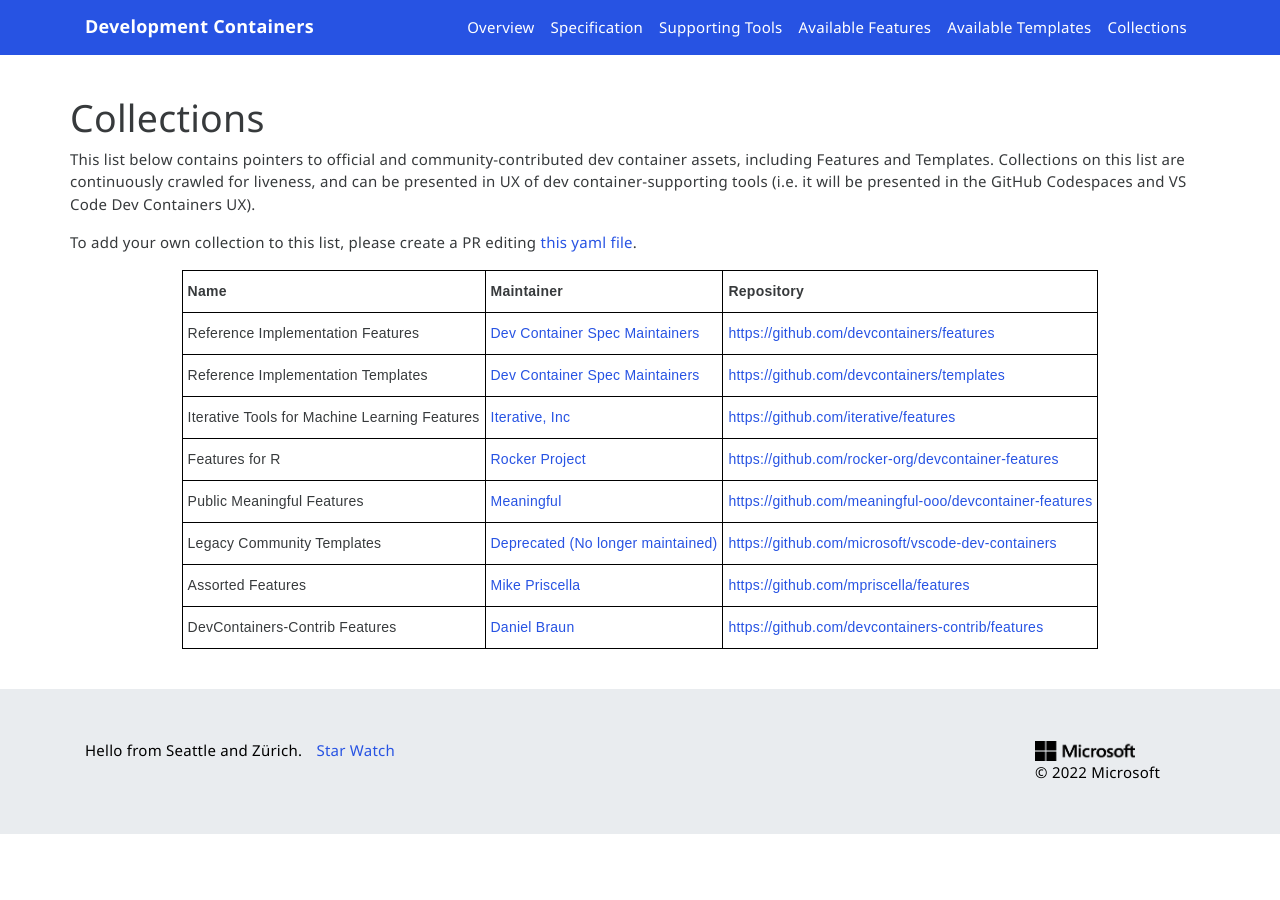
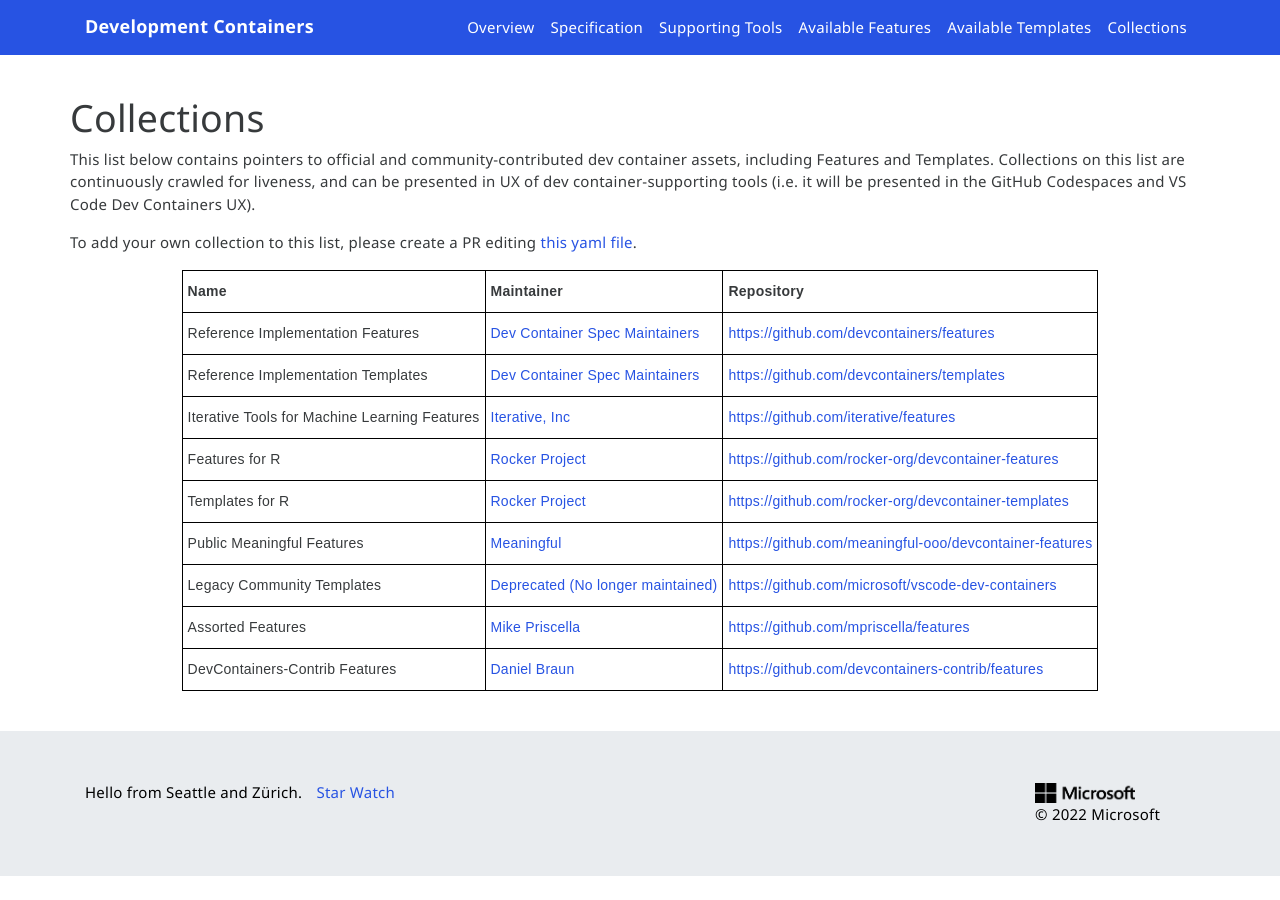
Before and after one commit to devcontainers/devcontainers.github.io, a Jekyll site: the page built from collections.html, in a window 1280 px wide. Built offline with Jekyll 4.4.1, drawn with Linux system fonts in a browser that asks for light colours; nearby versions of some CDN libraries; comment, search, counter and statistics services are not loaded.

Commit message:
Update collection-index.yml (#49)

```diff
--- a/_data/collection-index.yml
+++ b/_data/collection-index.yml
@@ -18,6 +18,11 @@
   contact: https://github.com/rocker-org/devcontainer-features/issues
   repository: https://github.com/rocker-org/devcontainer-features
   ociReference: ghcr.io/rocker-org/devcontainer-features
+- name: Templates for R
+  maintainer: Rocker Project
+  contact: https://github.com/rocker-org/devcontainer-templates/issues
+  repository: https://github.com/rocker-org/devcontainer-templates
+  ociReference: ghcr.io/rocker-org/devcontainer-templates
 - name: Public Meaningful Features
   maintainer: Meaningful
   contact: https://github.com/meaningful-ooo/devcontainer-features/issues
```
